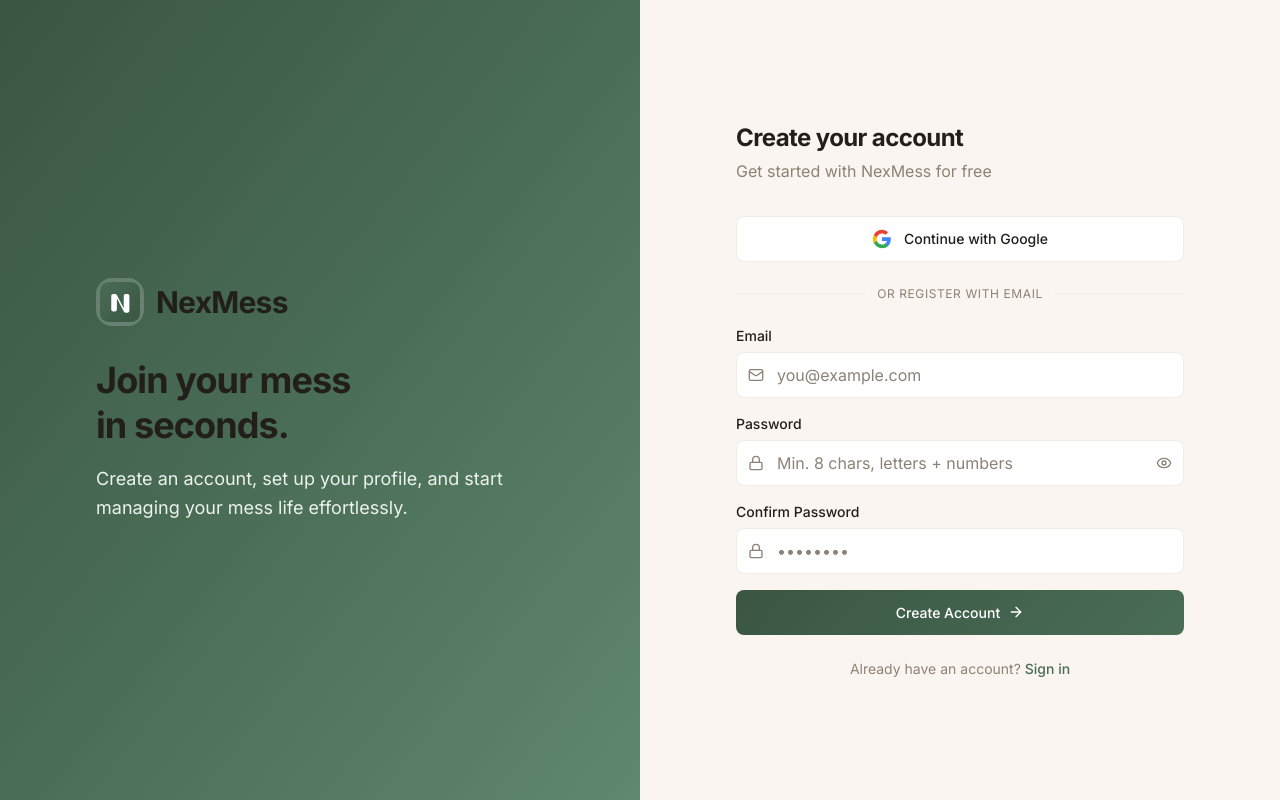
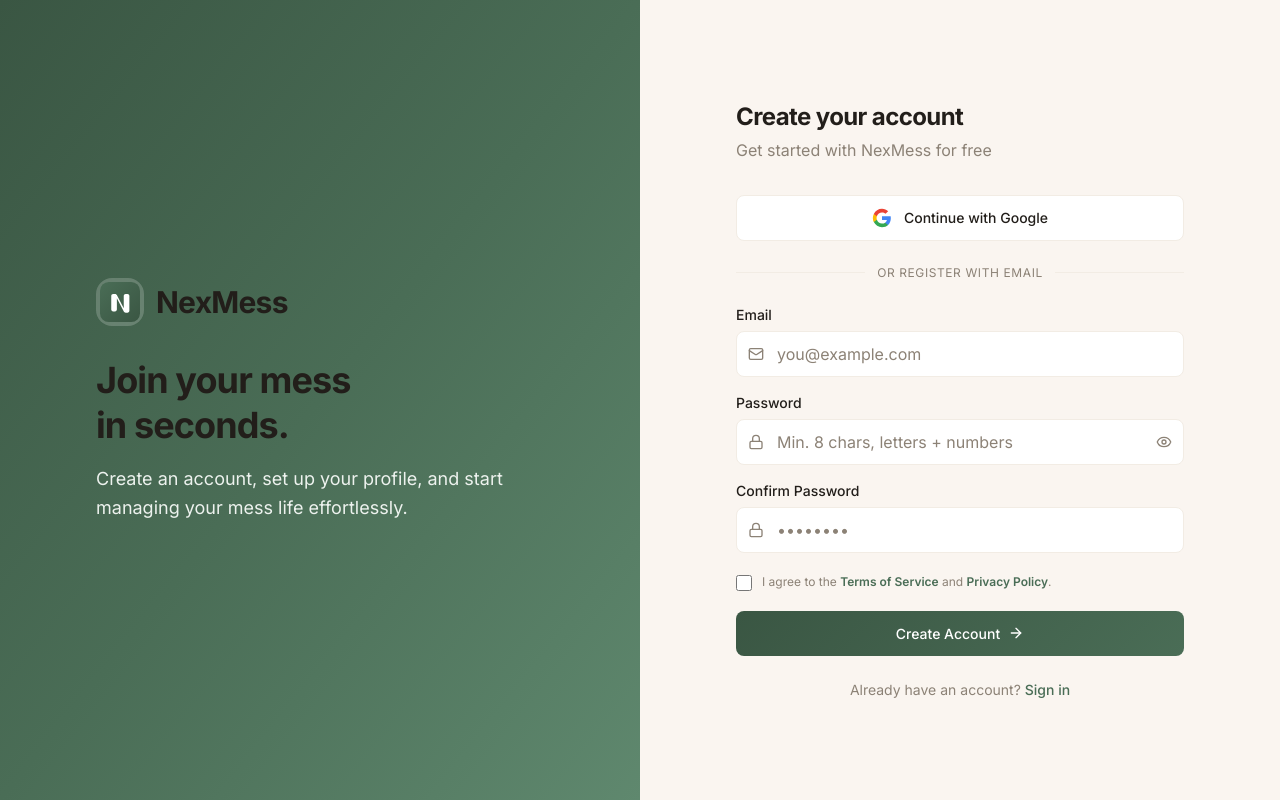
Before and after one commit to KMSiam/NexMess, a React (Vite) app: page /register in a window 1280 px wide. Built offline with nearby package versions, Linux system fonts and the light colour scheme; no server answers.

Commit message:
feat: Add Terms of Service and Privacy Policy agreement checkbox on RegisterPage v1.25.5

```diff
--- a/package.json
+++ b/package.json
@@ -1,7 +1,7 @@
 {
   "name": "nexmess",
   "private": true,
-  "version": "1.25.4",
+  "version": "1.25.5",
   "type": "module",
   "scripts": {
     "dev": "vite",
--- a/src/pages/auth/RegisterPage.tsx
+++ b/src/pages/auth/RegisterPage.tsx
@@ -12,9 +12,15 @@ export default function RegisterPage() {
   const [confirmPassword, setConfirmPassword] = useState('')
   const [showPassword, setShowPassword] = useState(false)
   const [loading, setLoading] = useState(false)
+  const [agreeTerms, setAgreeTerms] = useState(false)
 
   const handleRegister = async (e: React.FormEvent<HTMLFormElement>) => {
     e.preventDefault()
+
+    if (!agreeTerms) {
+      toast.error('You must agree to the Terms of Service and Privacy Policy')
+      return
+    }
 
     if (password !== confirmPassword) {
       toast.error('Passwords do not match')
@@ -46,6 +52,10 @@ export default function RegisterPage() {
   }
 
   const handleGoogleSignup = async () => {
+    if (!agreeTerms) {
+      toast.error('You must agree to the Terms of Service and Privacy Policy')
+      return
+    }
     const { error } = await supabase.auth.signInWithOAuth({
       provider: 'google',
       options: { redirectTo: `${window.location.origin}/dashboard` },
@@ -180,6 +190,42 @@ export default function RegisterPage() {
               </div>
             </div>
 
+            {/* Terms & Privacy Policy Checkbox */}
+            <div className="flex items-start gap-2.5 py-1">
+              <input
+                type="checkbox"
+                id="agree-terms"
+                checked={agreeTerms}
+                onChange={(e) => setAgreeTerms(e.target.checked)}
+                className="border-nex-border bg-nex-surface text-nex-primary accent-nex-primary focus:ring-nex-primary mt-0.5 h-4 w-4 cursor-pointer rounded"
+                required
+              />
+              <label
+                htmlFor="agree-terms"
+                className="text-nex-muted cursor-pointer text-xs leading-normal select-none"
+              >
+                I agree to the{' '}
+                <Link
+                  to="/terms-of-service"
+                  className="text-nex-primary font-semibold hover:underline"
+                  target="_blank"
+                  rel="noopener noreferrer"
+                >
+                  Terms of Service
+                </Link>{' '}
+                and{' '}
+                <Link
+                  to="/privacy-policy"
+                  className="text-nex-primary font-semibold hover:underline"
+                  target="_blank"
+                  rel="noopener noreferrer"
+                >
+                  Privacy Policy
+                </Link>
+                .
+              </label>
+            </div>
+
             <button
               type="submit"
               disabled={loading}
```
Also changed, not shown: index.html (+8 -2 lines).
